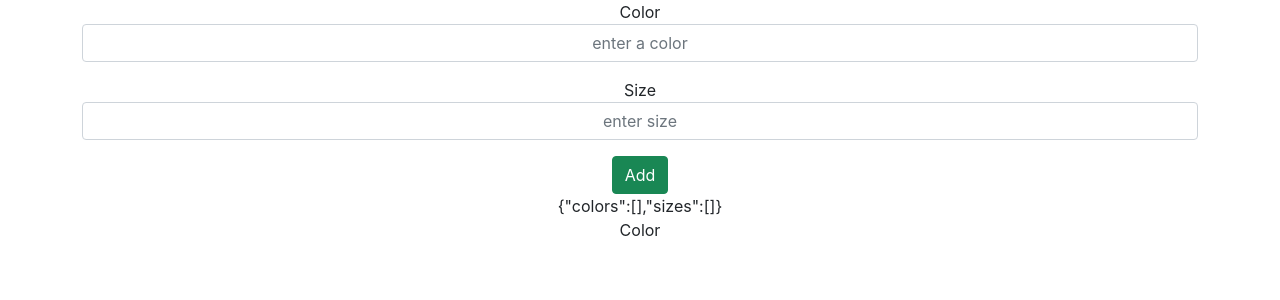
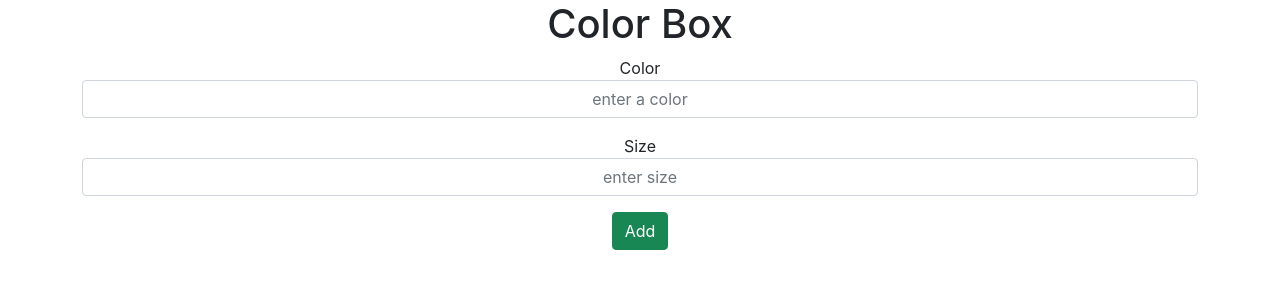
Before and after one commit to itswcl/MERN_js_box-generator, a React (Create React App) app: page / in a window 1280 px wide. Shown: the top 300 px of the page. Built offline with nearby package versions, Linux system fonts and the light colour scheme.

Commit message:
update comment

```diff
--- a/public/index.html
+++ b/public/index.html
@@ -24,7 +24,7 @@
       work correctly both with client-side routing and a non-root public URL.
       Learn how to configure a non-root public URL by running `npm run build`.
     -->
-  <title>React App</title>
+  <title>Box Generator</title>
 </head>
 
 <body>
--- a/src/App.js
+++ b/src/App.js
@@ -1,27 +1,41 @@
 import './App.css';
-import React, { useState } from 'react'
+import { useState } from 'react'
 
 import Form from './components/Form';
 import Display from './components/Display';
 
 
 function App() {
+  // main state
   const [colorInfo, setColorInfo] = useState({
     colors: [],
     sizes: []
   })
 
+  // useState([{}, {}, {}])
+
+
+  // main function
   const colorReceived = (color, size) => {
     setColorInfo({
-      colors : [...colorInfo.colors, color],
-      sizes : [...colorInfo.sizes, size]
+      // in colorInfo Obj we copy all previous and append the new color and size in the end
+      colors: [...colorInfo.colors, color],
+      sizes: [...colorInfo.sizes, size]
     })
   }
 
   return (
     <div className="App">
-      <Form onNewColor={colorReceived}/>
-      <Display colors={colorInfo.colors} sizes={colorInfo.sizes}/>
+      <h1>Color Box</h1>
+      <Form onNewColor={colorReceived} />
+      <Display colors={colorInfo.colors} sizes={colorInfo.sizes} />
+
+      { /*
+      { we can do this as well when we just want to pass all in split instead of all at once
+        colorInfo.map((info, idx) => {
+          return <Display color={info.color} size={info.size} key={idx}/>
+        })
+      } */}
     </div>
   );
 }
--- a/src/components/Display.jsx
+++ b/src/components/Display.jsx
@@ -5,8 +5,7 @@ const Display = (props) => {
 
     return (
         <>
-            {JSON.stringify(props)}
-            <p>Color</p>
+            {/* {JSON.stringify(props)} */}
             <div className='d-flex flex-wrap'>
                 {
                     props.colors.map((color, i) => {
--- a/src/components/Form.jsx
+++ b/src/components/Form.jsx
@@ -34,6 +34,7 @@ const Form = (props) => {
                         className='form-control text-center'
                         onChange={addColor}
                         value={color}
+                        // we can put type="color" to have color option on page
                         type="text"
                         name="color"
                         placeholder='enter a color' />
```
